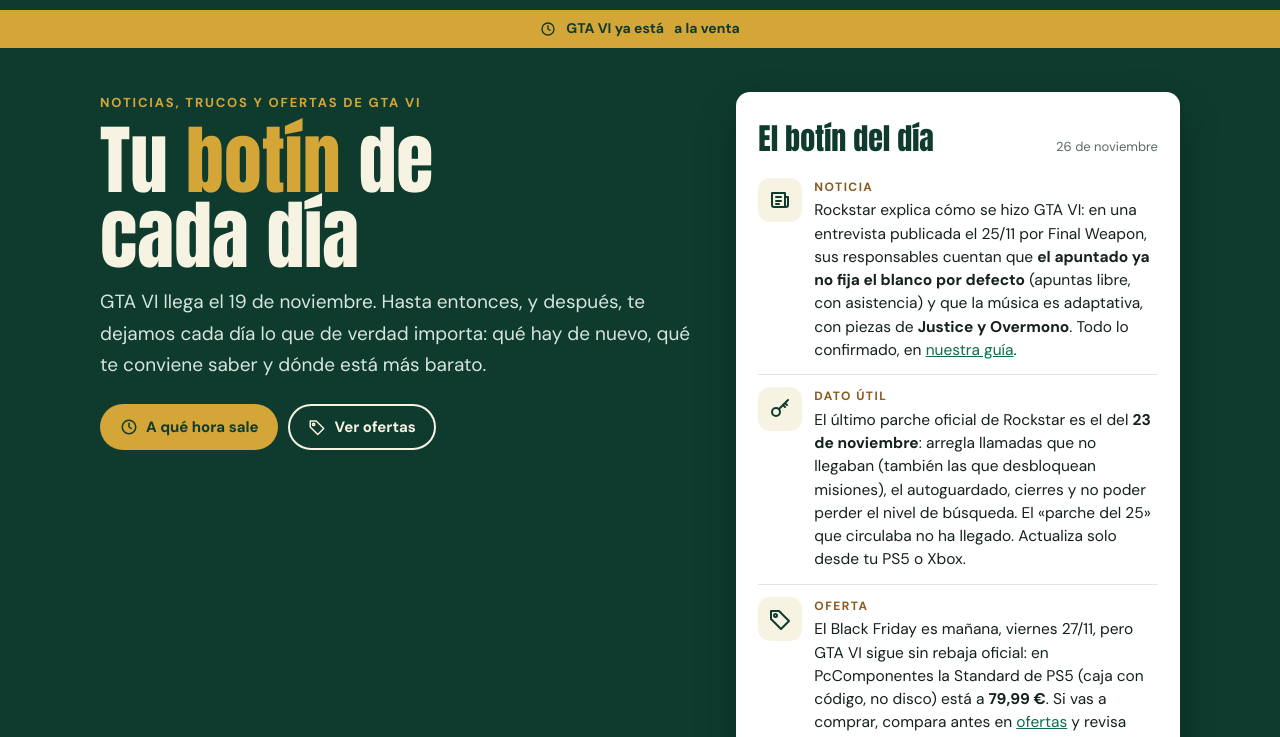
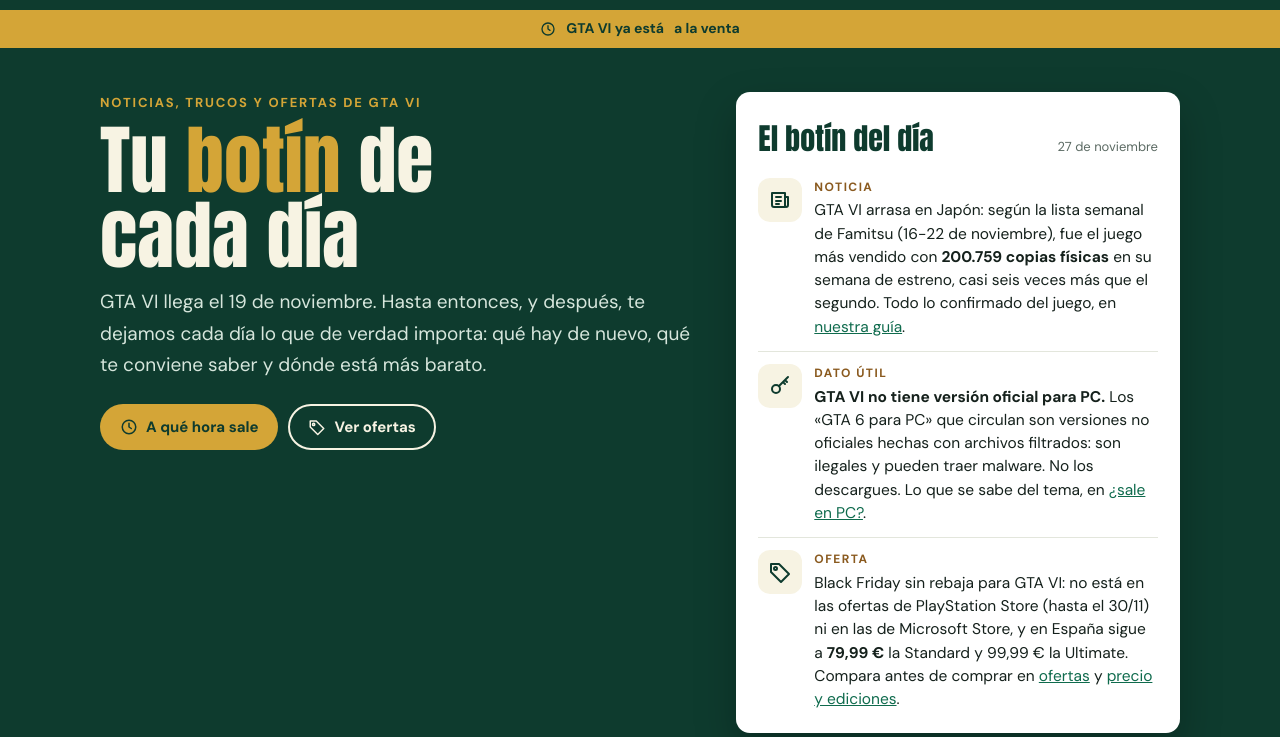
Before and after one commit to botindiario/botindiario-web, a plain HTML site: page index.html in a window 1280 px wide. Shown: the part 56-793 px from the top of the page. Drawn offline with Linux system fonts and the light colour scheme.

Commit message:
Botín del día 2026-11-27
Co-Authored-By: Claude Opus 5.5 <noreply@anthropic.com>
Claude-Session: https://claude.ai/code/session_018E2RkEhuPtBFUfBwRBwZHA

```diff
--- a/index.html
+++ b/index.html
@@ -48,11 +48,11 @@
 </div>
 <section class="loot" aria-labelledby="botin-hoy">
 <!-- BOTIN:INICIO (generado por scripts/actualizar_botin.py, no editar a mano) -->
-<header><h2 id="botin-hoy">El botín del día</h2><time datetime="2026-11-26">26 de noviembre</time></header>
+<header><h2 id="botin-hoy">El botín del día</h2><time datetime="2026-11-27">27 de noviembre</time></header>
 <ol>
-<li><span class="ic"><svg viewBox="0 0 24 24" fill="none" stroke="currentColor" stroke-width="2" stroke-linecap="round" stroke-linejoin="round" aria-hidden="true"><path d="M4 5h13v14H6a2 2 0 0 1-2-2V5Z"/><path d="M17 9h3v8a2 2 0 0 1-2 2"/><path d="M8 9h5M8 13h5M8 16h3"/></svg></span><div><b class="k">Noticia</b><p>Rockstar explica cómo se hizo GTA VI: en una entrevista publicada el 25/11 por Final Weapon, sus responsables cuentan que <strong>el apuntado ya no fija el blanco por defecto</strong> (apuntas libre, con asistencia) y que la música es adaptativa, con piezas de <strong>Justice y Overmono</strong>. Todo lo confirmado, en <a href="/gta-6/">nuestra guía</a>.</p></div></li>
-<li><span class="ic"><svg viewBox="0 0 24 24" fill="none" stroke="currentColor" stroke-width="2" stroke-linecap="round" stroke-linejoin="round" aria-hidden="true"><circle cx="8" cy="15" r="4"/><path d="m11 12 9-9M17 6l2 2M15 8l2 2"/></svg></span><div><b class="k">Dato útil</b><p>El último parche oficial de Rockstar es el del <strong>23 de noviembre</strong>: arregla llamadas que no llegaban (también las que desbloquean misiones), el autoguardado, cierres y no poder perder el nivel de búsqueda. El «parche del 25» que circulaba no ha llegado. Actualiza solo desde tu PS5 o Xbox.</p></div></li>
-<li><span class="ic"><svg viewBox="0 0 24 24" fill="none" stroke="currentColor" stroke-width="2" stroke-linecap="round" stroke-linejoin="round" aria-hidden="true"><path d="M3 12V4h8l10 10-8 8L3 12Z"/><circle cx="7.5" cy="8.5" r="1.5"/></svg></span><div><b class="k">Oferta</b><p>El Black Friday es mañana, viernes 27/11, pero GTA VI sigue sin rebaja oficial: en PcComponentes la Standard de PS5 (caja con código, no disco) está a <strong>79,99 €</strong>. Si vas a comprar, compara antes en <a href="/ofertas/">ofertas</a> y revisa <a href="/gta-6/precio-y-ediciones/">precio y ediciones</a>.</p></div></li>
+<li><span class="ic"><svg viewBox="0 0 24 24" fill="none" stroke="currentColor" stroke-width="2" stroke-linecap="round" stroke-linejoin="round" aria-hidden="true"><path d="M4 5h13v14H6a2 2 0 0 1-2-2V5Z"/><path d="M17 9h3v8a2 2 0 0 1-2 2"/><path d="M8 9h5M8 13h5M8 16h3"/></svg></span><div><b class="k">Noticia</b><p>GTA VI arrasa en Japón: según la lista semanal de Famitsu (16-22 de noviembre), fue el juego más vendido con <strong>200.759 copias físicas</strong> en su semana de estreno, casi seis veces más que el segundo. Todo lo confirmado del juego, en <a href="/gta-6/">nuestra guía</a>.</p></div></li>
+<li><span class="ic"><svg viewBox="0 0 24 24" fill="none" stroke="currentColor" stroke-width="2" stroke-linecap="round" stroke-linejoin="round" aria-hidden="true"><circle cx="8" cy="15" r="4"/><path d="m11 12 9-9M17 6l2 2M15 8l2 2"/></svg></span><div><b class="k">Dato útil</b><p><strong>GTA VI no tiene versión oficial para PC.</strong> Los «GTA 6 para PC» que circulan son versiones no oficiales hechas con archivos filtrados: son ilegales y pueden traer malware. No los descargues. Lo que se sabe del tema, en <a href="/gta-6/sale-en-pc/">¿sale en PC?</a>.</p></div></li>
+<li><span class="ic"><svg viewBox="0 0 24 24" fill="none" stroke="currentColor" stroke-width="2" stroke-linecap="round" stroke-linejoin="round" aria-hidden="true"><path d="M3 12V4h8l10 10-8 8L3 12Z"/><circle cx="7.5" cy="8.5" r="1.5"/></svg></span><div><b class="k">Oferta</b><p>Black Friday sin rebaja para GTA VI: no está en las ofertas de PlayStation Store (hasta el 30/11) ni en las de Microsoft Store, y en España sigue a <strong>79,99 €</strong> la Standard y 99,99 € la Ultimate. Compara antes de comprar en <a href="/ofertas/">ofertas</a> y <a href="/gta-6/precio-y-ediciones/">precio y ediciones</a>.</p></div></li>
 </ol>
 <!-- BOTIN:FIN -->
 </section>
--- a/sitemap.xml
+++ b/sitemap.xml
@@ -1,6 +1,6 @@
 <?xml version="1.0" encoding="UTF-8"?>
 <urlset xmlns="http://www.sitemaps.org/schemas/sitemap/0.9">
-  <url><loc>https://botindiario.com/</loc><lastmod>2026-11-26</lastmod></url>
+  <url><loc>https://botindiario.com/</loc><lastmod>2026-11-27</lastmod></url>
   <url><loc>https://botindiario.com/gta-6/</loc><lastmod>2026-10-18</lastmod></url>
   <url><loc>https://botindiario.com/gta-6/trailer-de-lanzamiento/</loc><lastmod>2026-10-18</lastmod></url>
   <url><loc>https://botindiario.com/gta-6/fecha-y-hora-de-lanzamiento/</loc><lastmod>2026-11-04</lastmod></url>
```
Also changed, not shown: datos/botin.json (+4 -4 lines).
